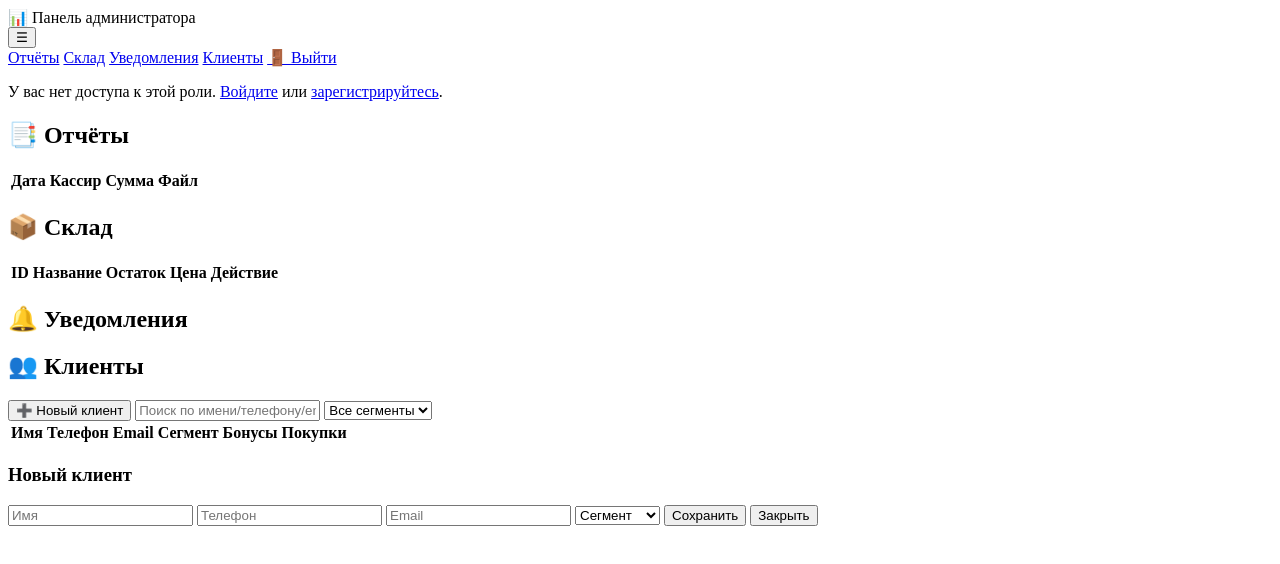
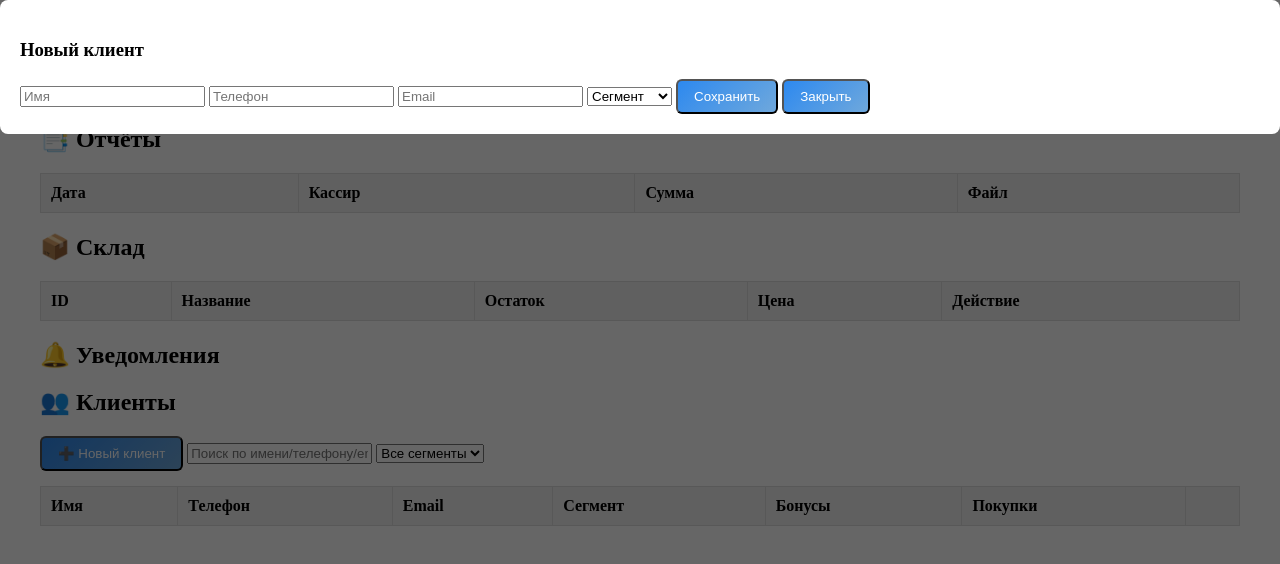
Before and after one commit to arsendautov706-tech/magazin-app, a website: page public/admin.html in a window 1280 px wide. Both pictures are taken after a click on the button "➕ Новый клиент". Drawn offline with Linux system fonts and the light colour scheme; no server answers.

Commit message:
UI: добавлены стили для кнопок, навигации, таблиц и модалок

```diff
--- a/public/css/styles.css
+++ b/public/css/styles.css
@@ -61,3 +61,99 @@ body.theme-dark button:hover {
   transform: translateY(-2px);
   box-shadow: 0 4px 12px rgba(0,0,0,0.5);
 }
+
+/* Навигация */
+.navbar, .topbar {
+  display: flex;
+  justify-content: space-between;
+  align-items: center;
+  background: #2d89ef;
+  color: #fff;
+  padding: 12px 20px;
+}
+
+.navbar ul, .topbar nav {
+  display: flex;
+  gap: 15px;
+  list-style: none;
+  margin: 0;
+  padding: 0;
+}
+
+.navbar a, .topbar a {
+  color: #fff;
+  text-decoration: none;
+  font-weight: 500;
+}
+
+/* Кнопки */
+.btn {
+  display: inline-block;
+  background: linear-gradient(135deg, #2d89ef, #6fa8dc);
+  color: #fff;
+  border-radius: 6px;
+  padding: 8px 16px;
+  transition: all 0.25s ease;
+}
+
+.btn:hover {
+  background: linear-gradient(135deg, #1e5cb3, #2d89ef);
+  transform: translateY(-2px);
+  box-shadow: 0 4px 12px rgba(0,0,0,0.25);
+}
+
+/* Контейнер */
+.container {
+  max-width: 1200px;
+  margin: 20px auto;
+  padding: 0 20px;
+}
+
+/* Анимация появления */
+.fade-in {
+  opacity: 0;
+  transform: translateY(20px);
+  animation: fadeInUp 0.6s ease forwards;
+}
+
+@keyframes fadeInUp {
+  to {
+    opacity: 1;
+    transform: translateY(0);
+  }
+}
+
+/* Таблицы */
+.table {
+  width: 100%;
+  border-collapse: collapse;
+  margin-top: 15px;
+}
+
+.table th, .table td {
+  border: 1px solid #ddd;
+  padding: 10px;
+  text-align: left;
+}
+
+.table th {
+  background: #f0f0f0;
+}
+
+/* Модалка */
+.modal {
+  position: fixed;
+  top: 0; left: 0;
+  width: 100%; height: 100%;
+  background: rgba(0,0,0,0.6);
+  display: flex;
+  justify-content: center;
+  align-items: center;
+}
+
+.modal-content {
+  background: #fff;
+  padding: 20px;
+  border-radius: 8px;
+  min-width: 300px;
+}
```
